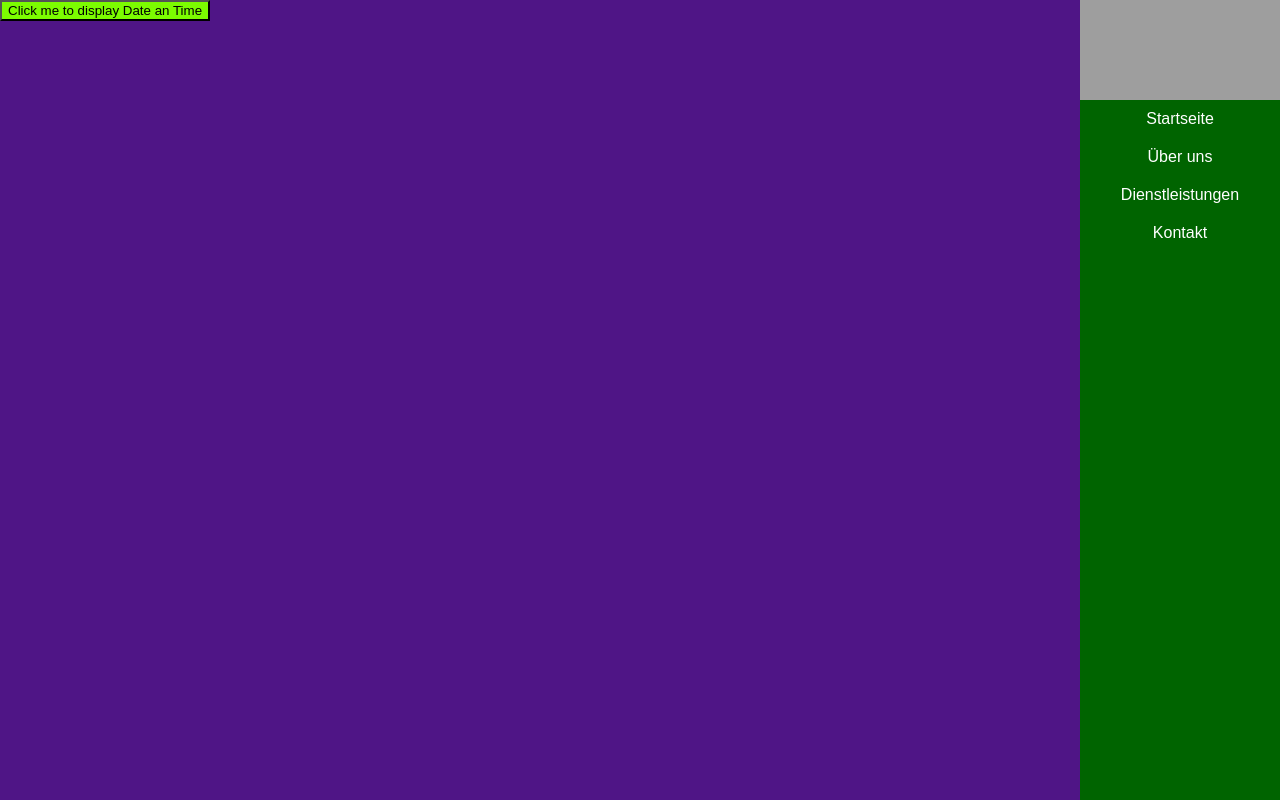
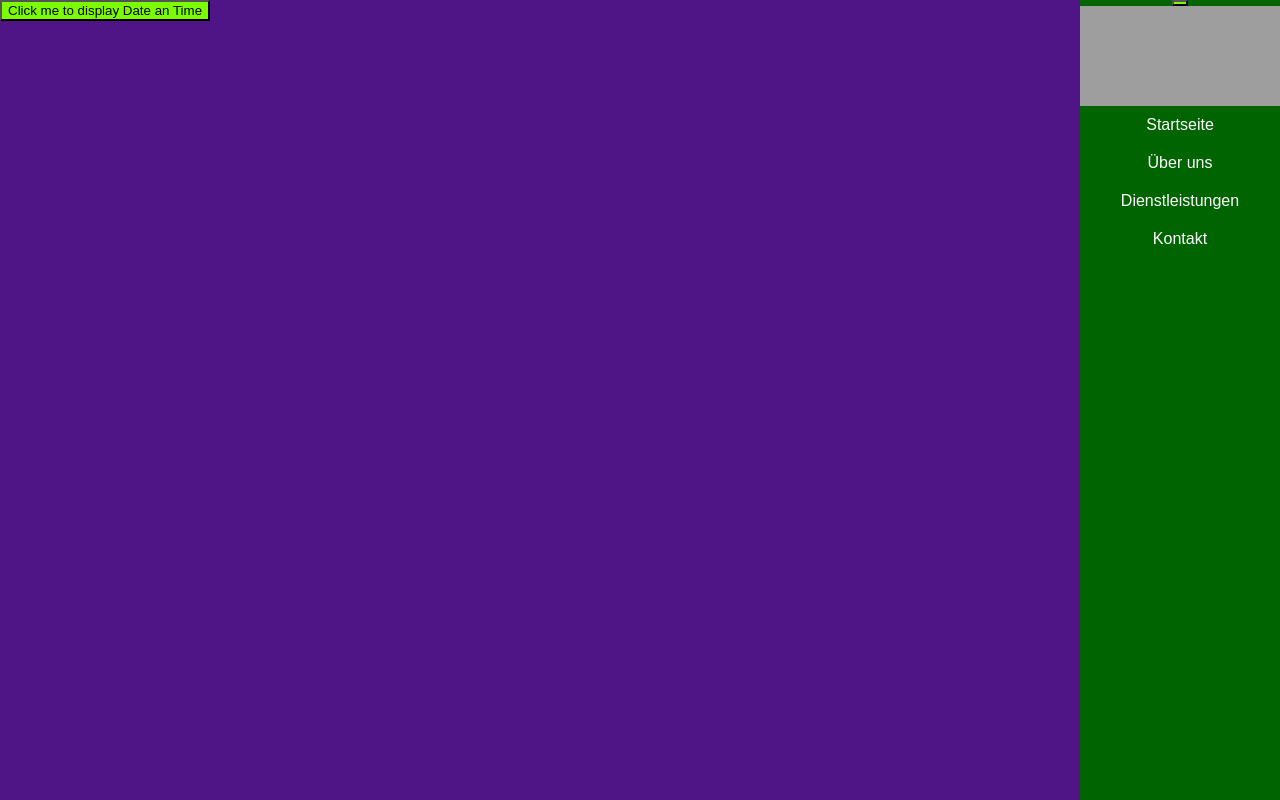
Before and after one commit to Eazy022/Flask_-bung, a Flask app: template website/templates/base.html in a window 1280 px wide. Run offline with Flask 3, Linux system fonts and the light colour scheme; the template is opened without the code that fills it, so the values that code supplies are empty; grey boxes are pictures that could not be loaded.

Commit message:
config navbar

```diff
--- a/website/templates/base.html
+++ b/website/templates/base.html
@@ -11,11 +11,21 @@
 </head>
 <body>
 
-    <div class="navbar">
-      <a href="#">Start</a>
-      <a href="#">Über mich</a>
-      <a href="#">Kontakt</a>
-    </div>
+  <nav class="navbar">
+    <button class="navbar-toggle"
+             type="button"
+             data-toggle="collaps"
+             data-target="#navbar"
+    >
+      <span class="navbar-toggler-icon"></span>
+
+    </button>
+    <img src="WeedAnimation.jpeg" alt="My biggest Love" style="height: 100px; width: 200px;">
+    <a href="#home">Startseite</a>
+    <a href="#about">Über uns</a>
+    <a href="#services">Dienstleistungen</a>
+    <a href="#contact">Kontakt</a>
+  </nav>
 
 <button id="showDate">Wait to Click me to display Date an Time</button>
 <p id="demo"></p>
@@ -23,14 +33,6 @@
 <script src="{{ url_for('static', filename='First_JScript.js') }}"
 ></script>
 
-
-  <nav class="navbar">
-    <img src="WeedAnimation.jpeg" alt="My biggest Love" style="height: 100px; width: 200px;">
-    <a href="#home">Startseite</a>
-    <a href="#about">Über uns</a>
-    <a href="#services">Dienstleistungen</a>
-    <a href="#contact">Kontakt</a>
-  </nav>
 </body>
   <main></main>
 </html>
```
